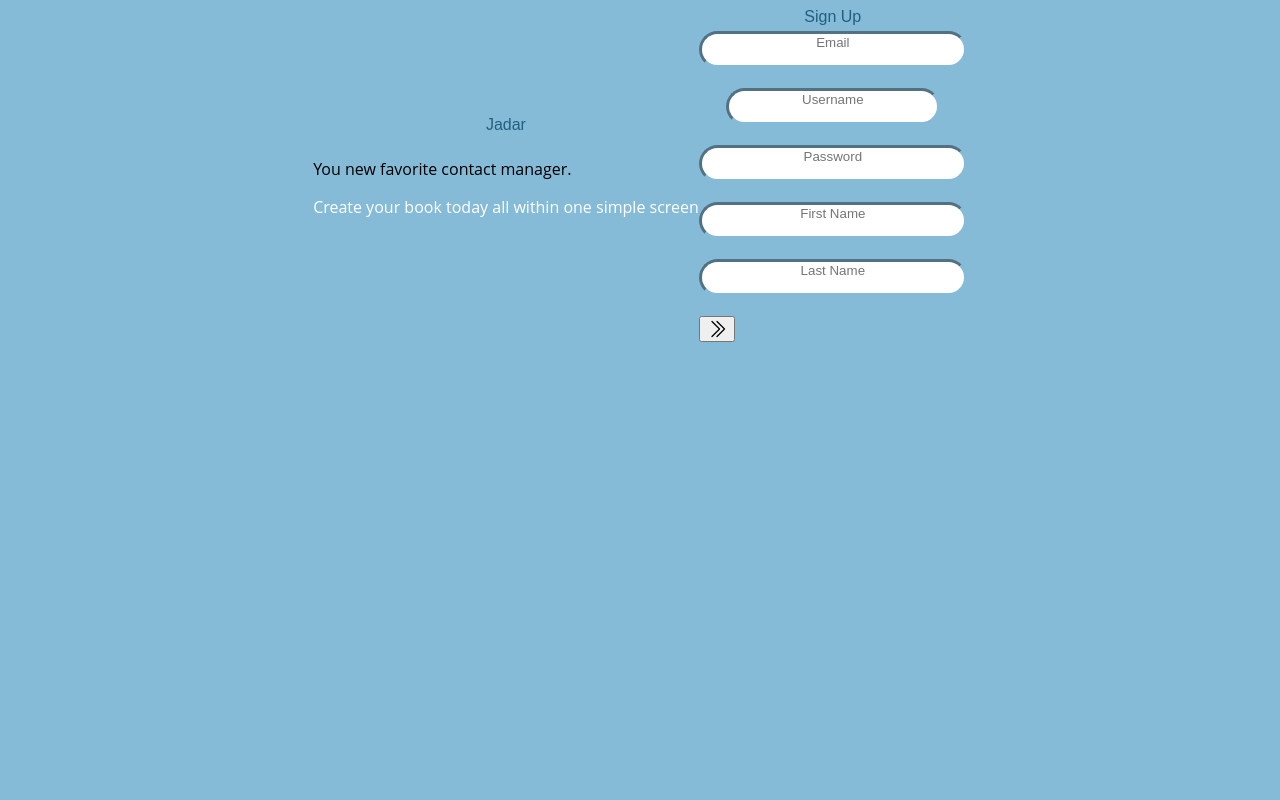
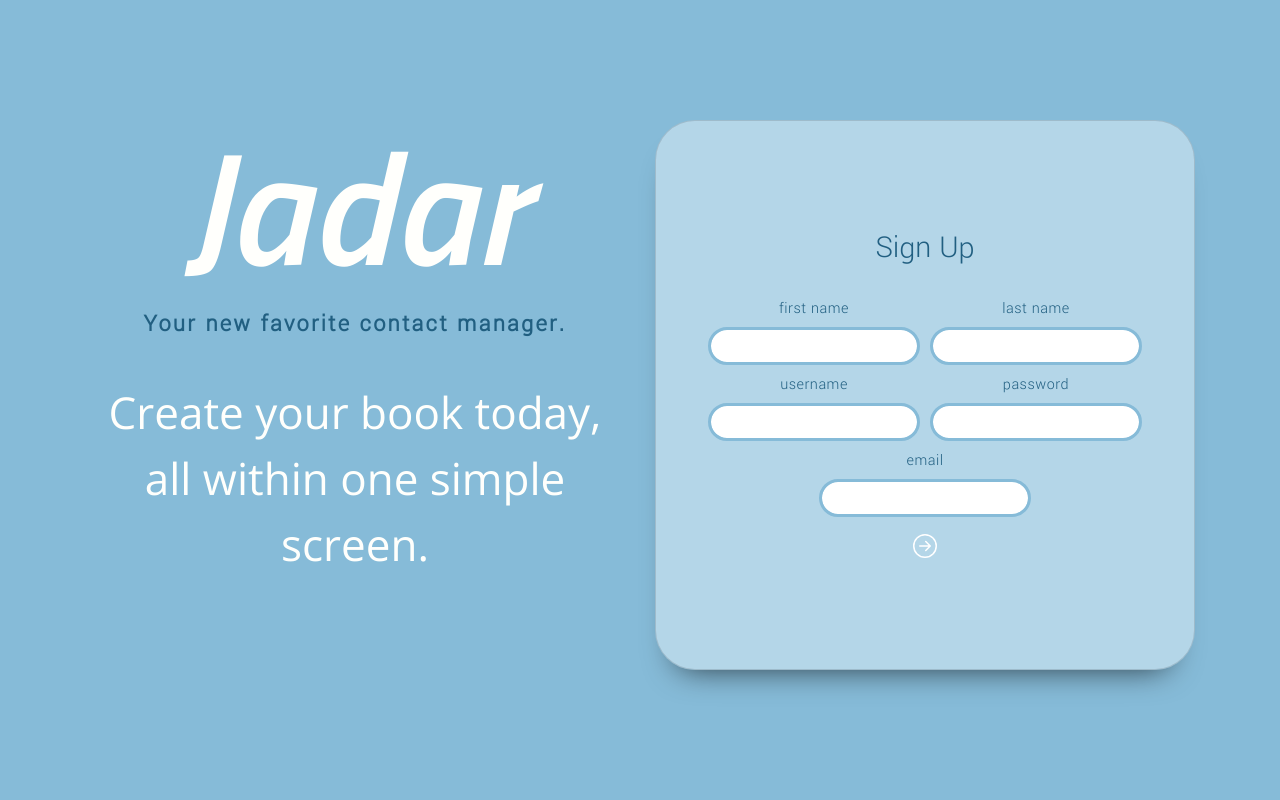
Before and after one commit to Jadar-Team/Jadar, a PHP site: page /register.html in a window 1280 px wide. Run offline with PHP 8.4, Linux system fonts and the light colour scheme.

Commit message:
update register
- include blackEntry() js func
- remove second register page

```diff
--- a/css/styles.css
+++ b/css/styles.css
@@ -138,7 +138,7 @@ input[type="text"],input[type="password"], input[type="email"]{
 {
   font-family: 'Yantramanav', sans-serif;
   font-weight: bold;
-  font-size: 5vmin;
+  font-size: 3vmin;
   padding-bottom: 10px;
   /* font-size: 25px; */
   letter-spacing: 0.1em;
@@ -147,7 +147,7 @@ input[type="text"],input[type="password"], input[type="email"]{
 
 #introBody
 {
-  font-size: 5vmin;
+  font-size: 5.5vmin;
   margin: 30px 0 10px;
   font-family: 'Open Sans', sans-serif;
   font-weight: 100;
--- a/register.html
+++ b/register.html
@@ -1,40 +1,93 @@
-<html>
+<!doctype html>
+<html lang = "en">
 <head>
-		<title>Jadar</title>
+  <meta charset="utf-8">
+  <meta name="viewport" content="width=device-width, initial-scale=1, shrink-to-fit=no">
+  <!-- Bootstrap CSS -->
+  <link rel="stylesheet" href="https://stackpath.bootstrapcdn.com/bootstrap/4.5.2/css/bootstrap.min.css" integrity="sha384-JcKb8q3iqJ61gNV9KGb8thSsNjpSL0n8PARn9HuZOnIxN0hoP+VmmDGMN5t9UJ0Z" crossorigin="anonymous">
+
+  <!-- JS Scripts & CSS Stylesheet -->
 	<script type="text/javascript" src="js/md5.js"></script>
 	<script type="text/javascript" src="js/code.js"></script>
   <link href="css/styles.css" rel="stylesheet">
-		<link href="https://fonts.googleapis.com/css?family=Ubuntu" rel="stylesheet">
+		<!-- Google Fonts -->
+    <link href="https://fonts.googleapis.com/css2?family=Open+Sans&family=Titillium+Web:ital,wght@1,600&family=Yantramanav:wght@300&display=swap" rel="stylesheet">
+
+		<title>Jadar</title>
 </head>
 <body>
 
-	<!--<h1 id="title">COP 4331 Group 29 framework</h1>-->
-	<div class="center">
-			<div id="registerDiv2">
-				<span id="inner-title">Jadar</span>
-				<p style="width 90% ">You new favorite contact manager.</p>
-				<p style="color:white">Create your book today all within one simple screen</p>
+  <!-- Register: left -->
+  <div class = "container mx-auto">
+    <div class = "row">
+      <div class = "col">
+        <div class = "card text-center" id = "introDiv">
+          <div class = "card-body">
+            <h1 id="registerTitle">Jadar</h1>
+            <h5 id = "introHeader">Your new favorite contact manager.</h5>
+            <p id = "introBody">Create your book today, all within one simple screen.</p>
+          </div>
+        </div>
       </div>
 
-			<div  id="registerDiv1">
-				<span id="inner-regTitle">Sign Up</span>
-				<input type="text" id="userEmail" placeholder="Email" /><br />
-				<input type="text" id="userName" placeholder="Username" /><br />
-				<input type="text" id="password" placeholder="Password" /><br />
-				<input type="text" id="firstName" placeholder="First Name" /><br />
-				<input type="text" id="lastName" placeholder="Last Name" /><br />
-				<button type="button" id="registerButton" class="buttons" onclick="blankEntry();">
-					<!-- login icon-->
-					<svg width="1.5em" height="1.5em" viewBox="0 0 16 16" class="bi bi-chevron-double-right" fill="currentColor" xmlns="http://www.w3.org/2000/svg">
-					  <path fill-rule="evenodd" d="M3.646 1.646a.5.5 0 0 1 .708 0l6 6a.5.5 0 0 1 0 .708l-6 6a.5.5 0 0 1-.708-.708L9.293 8 3.646 2.354a.5.5 0 0 1 0-.708z"/>
-					  <path fill-rule="evenodd" d="M7.646 1.646a.5.5 0 0 1 .708 0l6 6a.5.5 0 0 1 0 .708l-6 6a.5.5 0 0 1-.708-.708L13.293 8 7.646 2.354a.5.5 0 0 1 0-.708z"/>
+    <!-- Register: right -->
+      <div class = "col">
+        <div class = "card text-center" id = "registerDiv">
+          <div style="padding-top: 20%;" class = "card-body">
+            <h2 class = "card-title inner-title"> Sign Up </h2>
+			<span>
+            <form role = "form">
+
+              <div  class="form-row justify-content-center">
+                  <div class="col-auto">
+                    <label id="signup-label" for="firstname">first name</label>
+                    <input type="text" class="form-control mb-2" id="firstname">
+                  </div>
+                  <div class="col-auto">
+                    <label id="signup-label" for="lastname">last name</label>
+                    <input type="text" class="form-control mb-2" id="lastname">
+                  </div>
+               </div>
+               <div class="form-row justify-content-center">
+                    <div class="col-auto">
+                      <label id="signup-label" for="username">username</label>
+                      <input type="text" class="form-control mb-2" id="username">
+                    </div>
+                    <div class="col-auto">
+                      <label id="signup-label" for="lastname">password</label>
+                      <input type="password" class="form-control mb-2" id="lastname">
+                    </div>
+                </div>
+                <div class="form-row justify-content-center">
+                      <div class="col-auto">
+                        <label id="signup-label" for="email">email</label>
+                        <input type="email" class="form-control mb-2" id="email">
+                      </div>
+                </div>
+                <!-- Register button -->
+                <div class="form-row justify-content-center">
+                      <div class="col-auto">
+                        <button type="button" id="registerButton" class="btn btn-link" onclick="blankEntry();">
+                          <svg width="1.5em" height="1.5em" viewBox="0 0 16 16" class="bi bi-arrow-right-circle" fill="white" xmlns="http://www.w3.org/2000/svg">
+                          <path fill-rule="evenodd" d="M8 15A7 7 0 1 0 8 1a7 7 0 0 0 0 14zm0 1A8 8 0 1 0 8 0a8 8 0 0 0 0 16z"/>
+                          <path fill-rule="evenodd" d="M4 8a.5.5 0 0 0 .5.5h5.793l-2.147 2.146a.5.5 0 0 0 .708.708l3-3a.5.5 0 0 0 0-.708l-3-3a.5.5 0 1 0-.708.708L10.293 7.5H4.5A.5.5 0 0 0 4 8z"/>
                           </svg>
                 				</button>
-				<span id="registerResult"></span>
+                        <span id = "registerResult"></span>
+                      </div>
+                </div>
+            </form>
+			</span>
+          </div>
+        </div>
+      </div>
+    </div>
   </div>
 
-
-		</div>
+  <!-- Bootstrap -->
+	<script src="https://code.jquery.com/jquery-3.5.1.slim.min.js" integrity="sha384-DfXdz2htPH0lsSSs5nCTpuj/zy4C+OGpamoFVy38MVBnE+IbbVYUew+OrCXaRkfj" crossorigin="anonymous"></script>
+	<script src="https://cdn.jsdelivr.net/npm/popper.js@1.16.1/dist/umd/popper.min.js" integrity="sha384-9/reFTGAW83EW2RDu2S0VKaIzap3H66lZH81PoYlFhbGU+6BZp6G7niu735Sk7lN" crossorigin="anonymous"></script>
+	<script src="https://stackpath.bootstrapcdn.com/bootstrap/4.5.2/js/bootstrap.min.js" integrity="sha384-B4gt1jrGC7Jh4AgTPSdUtOBvfO8shuf57BaghqFfPlYxofvL8/KUEfYiJOMMV+rV" crossorigin="anonymous"></script>
 </body>
   <script>
   function blankEntry()
@@ -44,7 +97,8 @@
     var pw = document.getElementById("password").value;
     var fn = document.getElementById("firstName").value;
     var ln = document.getElementById("lastName").value;
-		if (useEmail === ''||useName === ''||pw === '' || fn === '' || ln =='') {//makes sure user doesn't leave anything blank
+    //makes sure user doesn't leave anything blank
+    if (useEmail === ''||useName === ''||pw === '' || fn === '' || ln =='') {
       alert("Please fill in all blanks!");
     }
     else
```
Also changed, not shown: register2.html (deleted, +0 -91 lines). Lines whose indentation alone changed are shown as unchanged.
